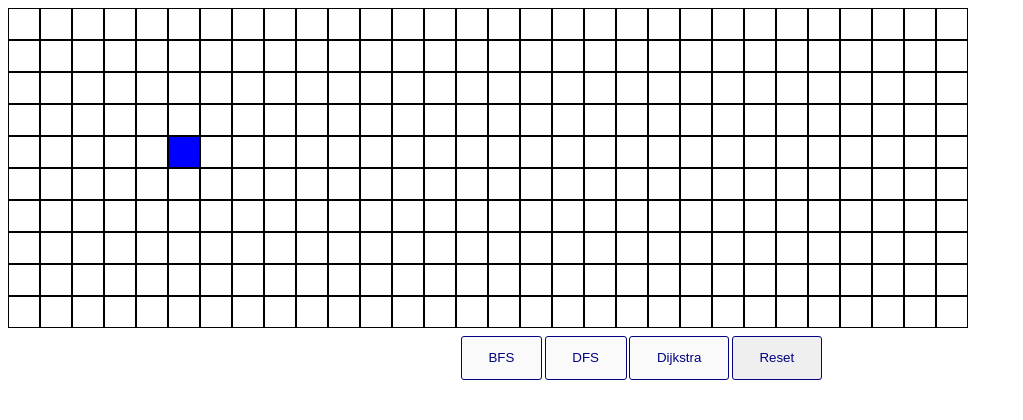
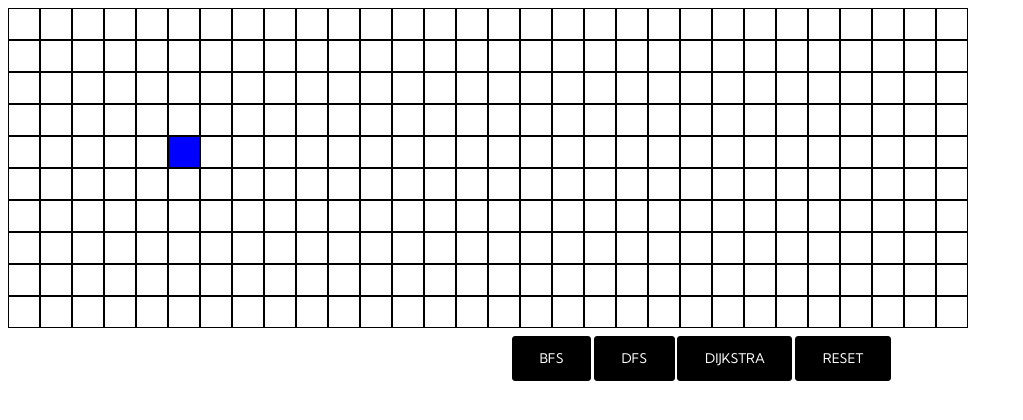
Before and after one commit to nehalparimi/algorithm-visualizer, a React app: page / in a window 1280 px wide. Shown: the top 420 px of the page, without its empty margins (0-1023 px from the left). Built offline with nearby package versions, Linux system fonts and the light colour scheme.

Commit message:
Change button styles

```diff
--- a/public/index.html
+++ b/public/index.html
@@ -3,6 +3,7 @@
 <head>
     <meta charset="UTF-8">
     <meta name="viewport" content="width=device-width, initial-scale=1.0">
+    <link rel="stylesheet" href="https://fonts.googleapis.com/css?family=Kumbh+Sans">
     <title>Document</title>
 </head>
 <body>
--- a/src/client/graph/Graph.css
+++ b/src/client/graph/Graph.css
@@ -25,8 +25,17 @@ Vertex {
 
 .buttonContainer {
     margin-top: 0.5em;
+    display: inline-block;
+    margin-right: -7.5em;
 }
 
 .buttonContainer > button {
     margin-left: 0.2em;
+    color: white;
+    font-family: "Kumbh Sans", Arial, Helvetica, sans-serif;
+    background-color: black;
+    border-radius: 3px;
+    border: 1px solid black;
+    text-transform: uppercase;
+    text-align: center;
 }
```
